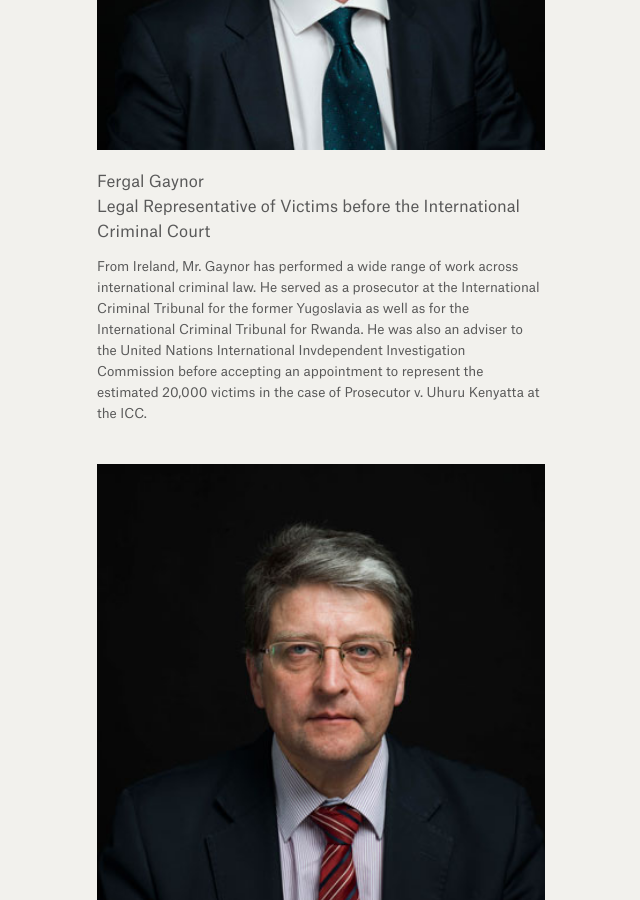
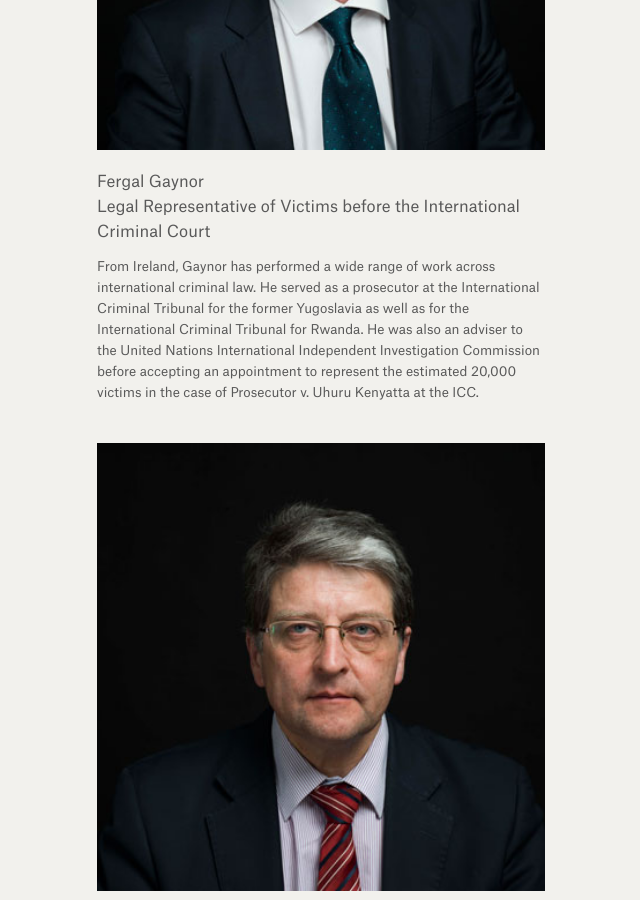
Before and after one commit to weights-and-measures/weights-and-measures.github.io, a Jekyll site: the page built from photographs.html, in a window 1280 px wide and 900 px high, scrolled down 18825 px. Shown: the whole window, without its empty margins (319-959 px from the left). Built offline with Jekyll 4.4.1, drawn with Linux system fonts in a browser that asks for light colours.

Commit message:
Updated D29

```diff
--- a/_photographs/d29.markdown
+++ b/_photographs/d29.markdown
@@ -9,4 +9,4 @@ position: 26
 Fergal Gaynor <br> Legal Representative of Victims before the International Criminal Court
 
 
-From Ireland, Mr. Gaynor has performed a wide range of work across international criminal law. He served as a prosecutor at the International Criminal Tribunal for the former Yugoslavia as well as for the International Criminal Tribunal for Rwanda. He was also an adviser to the United Nations International Invdependent Investigation Commission before accepting an appointment to represent the estimated 20,000 victims in the case of Prosecutor v. Uhuru Kenyatta at the ICC.
+From Ireland, Gaynor has performed a wide range of work across international criminal law. He served as a prosecutor at the International Criminal Tribunal for the former Yugoslavia as well as for the International Criminal Tribunal for Rwanda. He was also an adviser to the United Nations International Independent Investigation Commission before accepting an appointment to represent the estimated 20,000 victims in the case of Prosecutor v. Uhuru Kenyatta at the ICC.
```
